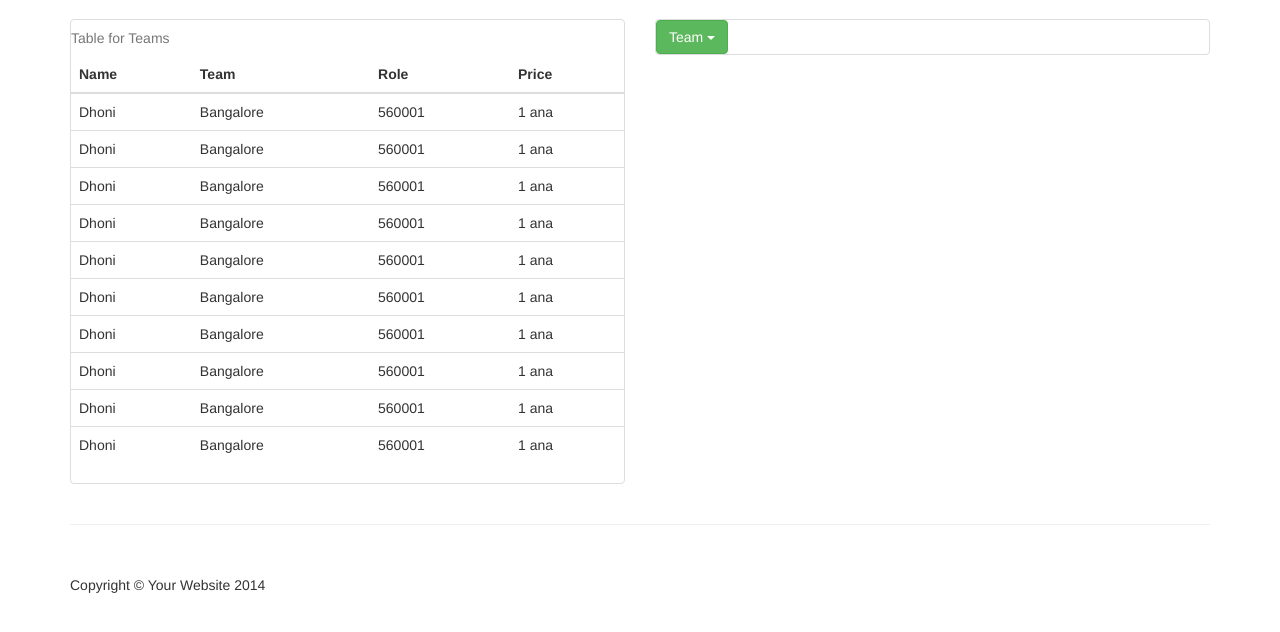
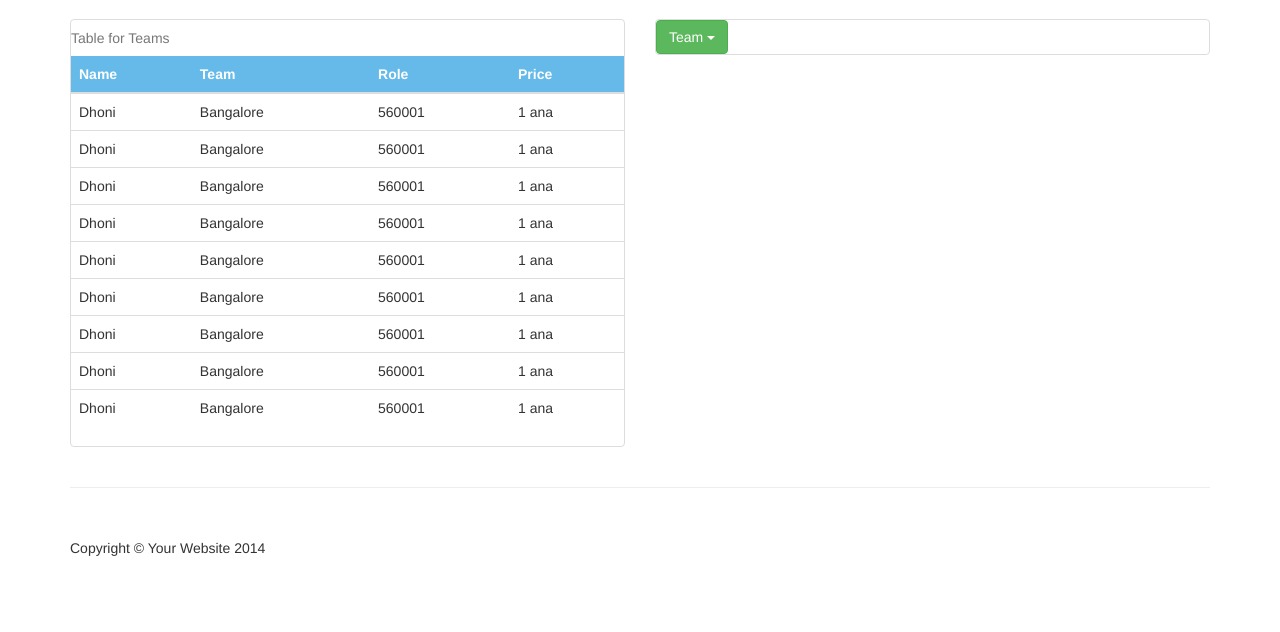
Before and after one commit to udayan-das11/desi-sports-fantasy, a PHP site: page /playerTable.php in a window 1280 px wide. Shown: the part 51-683 px from the top of the page. Run offline with PHP 8.4, Linux system fonts and the light colour scheme.

Commit message:
refactor PHP player page

```diff
--- a/playerTable.php
+++ b/playerTable.php
@@ -93,88 +93,90 @@
 								Table for Teams
 							</caption>
 							<thead>
-								<tr>
-									<th>Name</th>
-									<th>Team</th>
-									<th>Role</th>
-									<th>Price</th>
+								<tr style="background-color: #66bae9 ">
+									<th style="color:white ">Name</th>
+									<th style="color:white">Team</th>
+									<th style="color:white">Role</th>
+									<th style="color:white">Price</th>
 								</tr>
 							</thead>
 							<tbody>
-								<tr>
+								<tr id ="draggable1" draggable="true" ondragstart="dragStart(event);">
 									<td>Dhoni</td>
 									<td>Bangalore</td>
 									<td>560001</td>
 									<td>1 ana</td>
 
 								</tr>
-								<tr>
+								<tr id ="draggable1" draggable="true" ondragstart="dragStart(event);";>
 									<td>Dhoni</td>
 									<td>Bangalore</td>
 									<td>560001</td>
 									<td>1 ana</td>
+
 								</tr>
-								<tr>
+								<tr id ="draggable1">
 									<td>Dhoni</td>
 									<td>Bangalore</td>
 									<td>560001</td>
 									<td>1 ana</td>
+
 								</tr>
-								<tr>
+								<tr id ="draggable1">
 									<td>Dhoni</td>
 									<td>Bangalore</td>
 									<td>560001</td>
 									<td>1 ana</td>
+
 								</tr>
-								<tr>
+								<tr id ="draggable1">
 									<td>Dhoni</td>
 									<td>Bangalore</td>
 									<td>560001</td>
 									<td>1 ana</td>
+
 								</tr>
-								<tr>
+								<tr id ="draggable1">
 									<td>Dhoni</td>
 									<td>Bangalore</td>
 									<td>560001</td>
 									<td>1 ana</td>
+
 								</tr>
-								<tr>
+								<tr id ="draggable1">
 									<td>Dhoni</td>
 									<td>Bangalore</td>
 									<td>560001</td>
 									<td>1 ana</td>
+
 								</tr>
-								<tr>
+								<tr id ="draggable1">
 									<td>Dhoni</td>
 									<td>Bangalore</td>
 									<td>560001</td>
 									<td>1 ana</td>
+
 								</tr>
-								<tr>
+								<tr id ="draggable1">
 									<td>Dhoni</td>
 									<td>Bangalore</td>
 									<td>560001</td>
 									<td>1 ana</td>
-								</tr>
-								<tr>
-									<td>Dhoni</td>
-									<td>Bangalore</td>
-									<td>560001</td>
-									<td>1 ana</td>
+
 								</tr>
 							</tbody>
 						</table>
 					</div>
 				</div>
-				<div class="col-md-6">
-					<div class="thumbnail">
+				<div class="col-md-6" ondragover="dragOver(event);" ondrop="drop(event);">
+					<div class="thumbnail" id="droptarget1" >
 						<div class="btn-group" pull-right>
 							<button type="button" class="btn btn-success dropdown-toggle" data-toggle="dropdown" aria-expanded="false">
 								Team <span class="caret"></span>
 							</button>
 							<ul class="dropdown-menu" role="menu">
 								<li>
-									<a href="#">CSK</a>
+									<a href="#" onclick="some();">CSK</a>
 								</li>
 								<li>
 									<a href="#">RCB</a>
@@ -215,6 +217,38 @@
 		<!-- Bootstrap Core JavaScript -->
 		<script src="js/bootstrap.min.js"></script>
 
+		<script>
+			function dragStart(e) {
+				// Sets the operation allowed for a drag source
+				e.dataTransfer.effectAllowed = "move";
+
+				// Sets the value and type of the dragged data
+				e.dataTransfer.setData("Text", e.target.getAttribute("id"));
+			}
+
+			function dragOver(e) {
+				// Prevent the browser default handling of the data
+				e.preventDefault();
+				e.stopPropagation();
+			}
+
+			function drop(e) {
+				// Cancel this event for everyone else
+				e.stopPropagation();
+				e.preventDefault();
+
+				// Retrieve the dragged data by type
+				var data = e.dataTransfer.getData("Text");
+
+				// Append image to the drop box
+				e.target.appendChild(document.getElementById(data));
+			}
+			function some()
+			{
+				alert("hello");
+			}
+		</script>
+
 	</body>
 
 </html>
```
